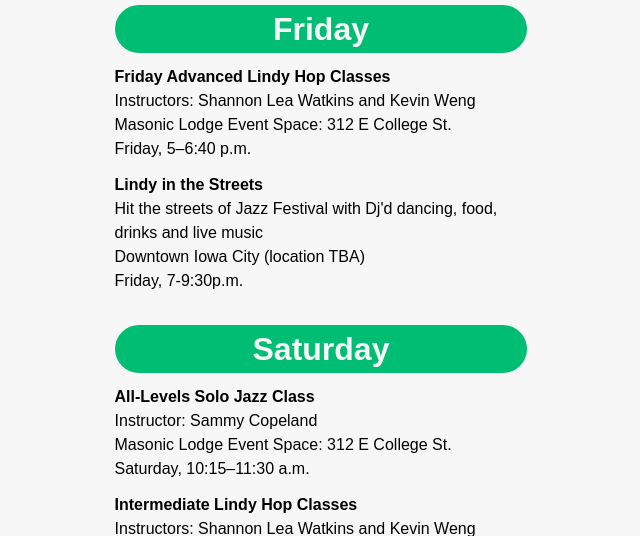
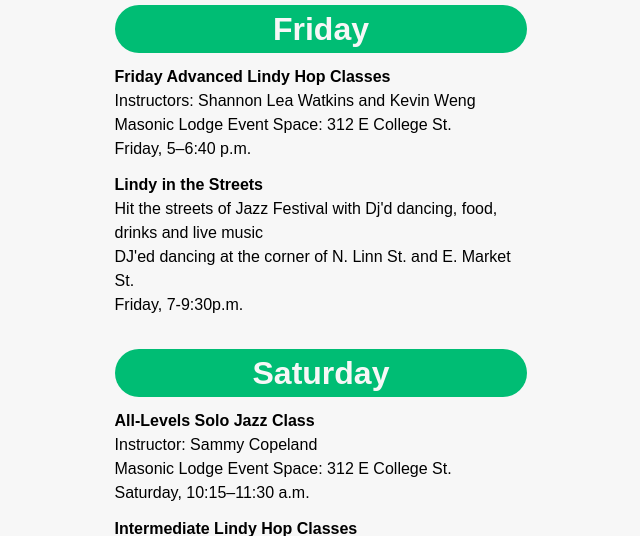
Before and after one commit to erooke/call-on-me, a Python web app: template templates/sweetcorn/index.html in a window 1280 px wide. Shown: the part 1183-1719 px from the top of the page, without its empty margins (319-959 px from the left). Run offline with Jinja, Linux system fonts and the light colour scheme; the template is opened without the code that fills it, so the values that code supplies are empty; some web fonts are replaced.

Commit message:
update lindy in the streets location

```diff
--- a/templates/sweetcorn/schedule.html
+++ b/templates/sweetcorn/schedule.html
@@ -39,7 +39,7 @@
 			{{ event(
 					name = "Lindy in the Streets",
 					desc = "Hit the streets of Jazz Festival with Dj'd dancing, food, drinks and live music",
-					location = "Downtown Iowa City (location TBA)",
+					location = "DJ'ed dancing at the corner of N. Linn St. and E. Market St.",
 					time = "Friday, 7-9:30p.m.",
 				)
 			}}
```
